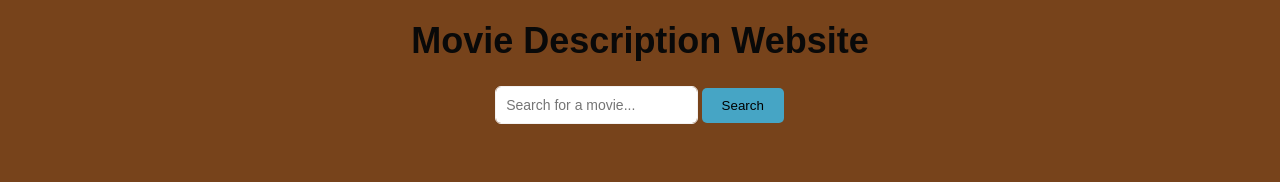
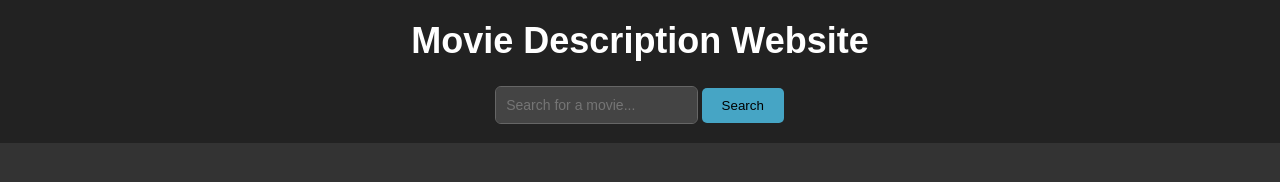
Before and after one commit to spydr09/projectst2, a plain HTML site: page index.html in a window 1280 px wide. Drawn offline with Linux system fonts and the light colour scheme.

Commit message:
modified

```diff
--- a/style.css
+++ b/style.css
@@ -2,12 +2,12 @@ body {
   font-family: Arial, sans-serif;
   margin: 0;
   padding: 0;
-  background-color: rgb(119, 67, 27);
+  background-color: #333; /* Dark background color */
+  color: #fff; /* Light text color */
 }
 
 header {
-  /* background-color: #333; */
-  color: #7a3e3e;
+  background-color: #222; /* Slightly darker header background */
   padding: 20px;
   text-align: center;
 }
@@ -15,15 +15,17 @@ header {
 h1 {
   margin: 0;
   font-size: 36px;
-  color: rgb(9, 9, 9);
+  color: #fff;
 }
 
 #searchInput {
   margin-top: 25px;
   padding: 10px;
   font-size: 14px;
+  background-color: #444; /* Darker input background */
+  color: #fff;
   border: none;
-  outline: 1px solid rgb(244, 242, 242);
+  outline: 1px solid #666; /* Darker outline color */
   border-radius: 5px;
 }
 
```
